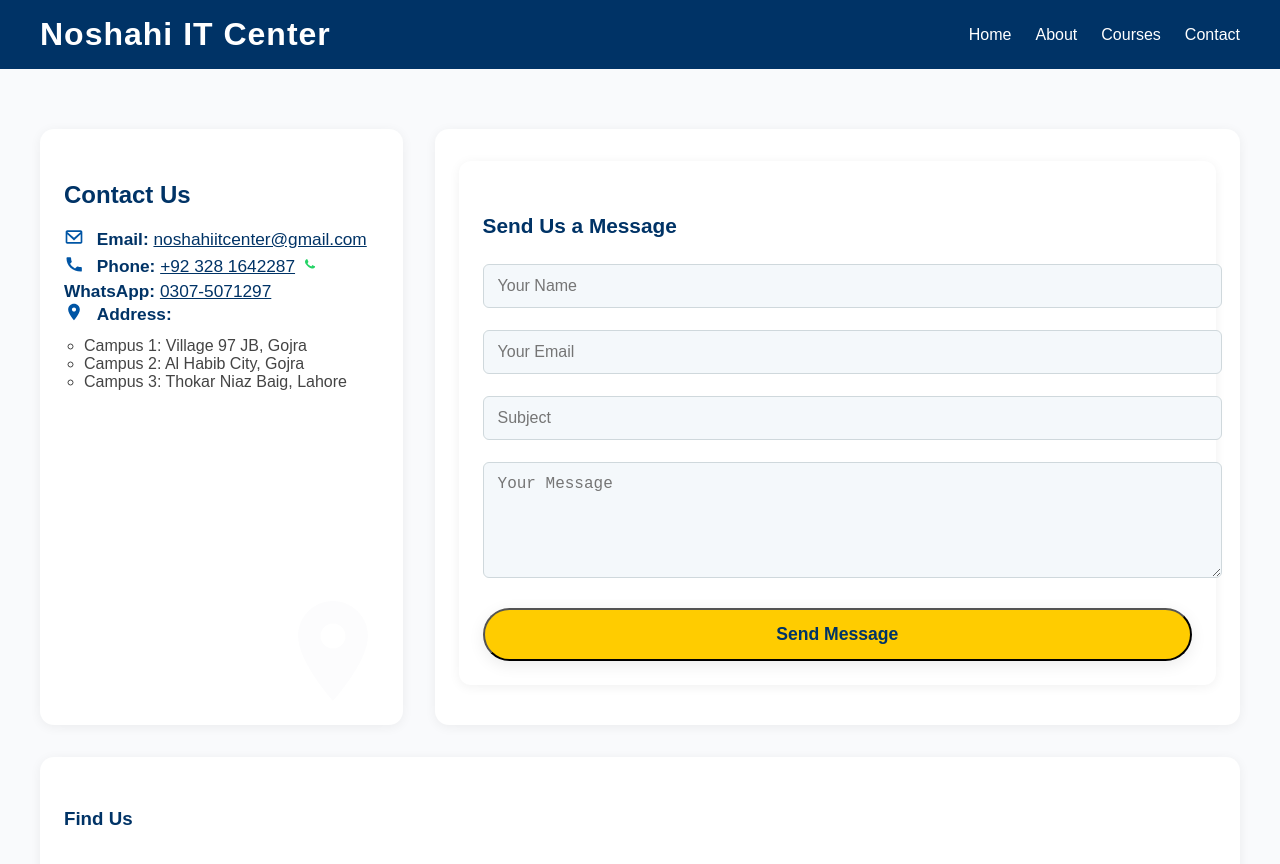
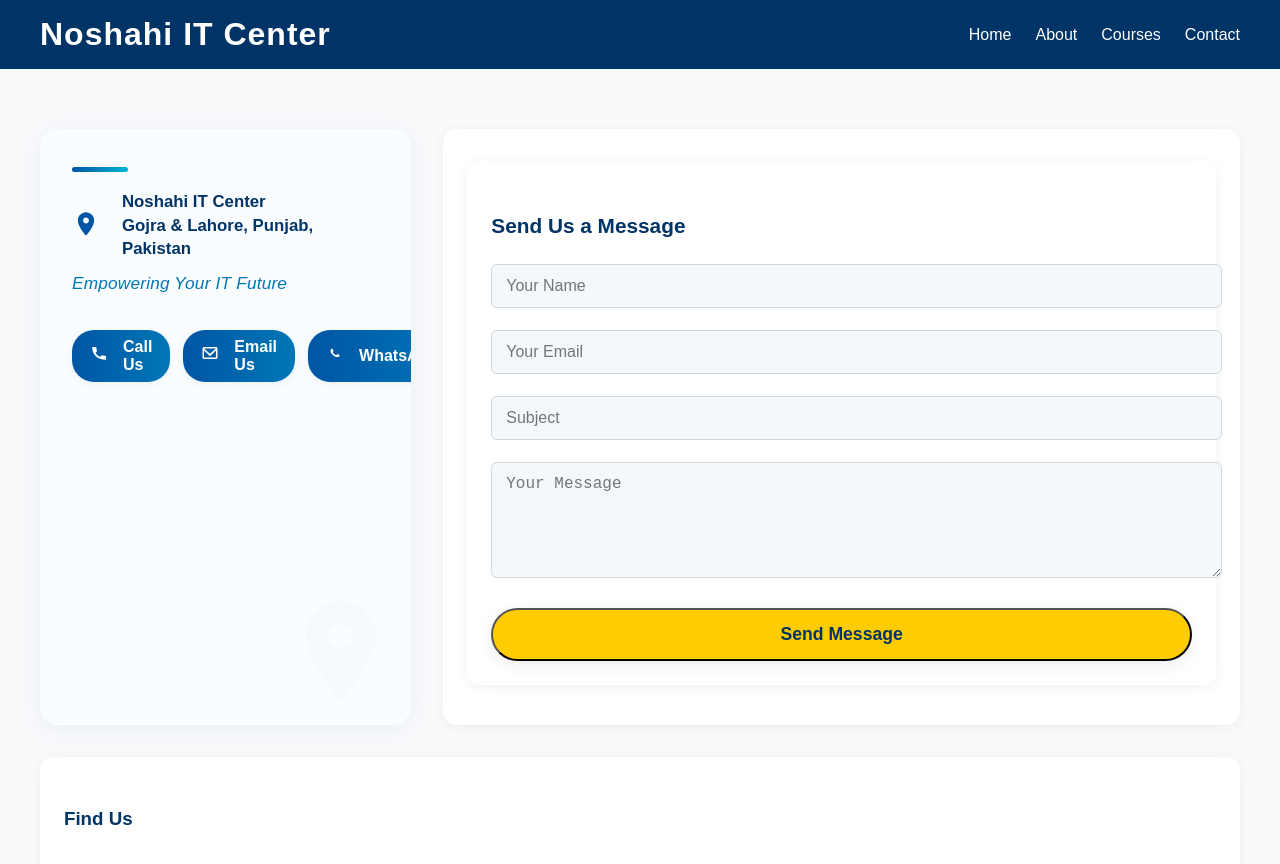
Before and after one commit to noshahi-devs/noshahi-it-center, a plain HTML site: page contact.html in a window 1280 px wide. Shown: the top 864 px of the page. Drawn offline with Linux system fonts and the light colour scheme; grey boxes are pictures that could not be loaded.

Commit message:
Created Home Page and Contact Page in Progress

```diff
--- a/contact.html
+++ b/contact.html
@@ -27,18 +27,28 @@
         <div class="container contact-horizontal-cards">
             <div class="contact-row">
                 <div class="contact-card contact-info-card stylish-contact-card">
-                    <h2>Contact Us</h2>
-                    <ul class="contact-details">
-                        <li><span class="contact-icon"><svg width="20" height="20" fill="#0055a5" viewBox="0 0 24 24"><path d="M20 4H4C2.89 4 2 4.89 2 6V18C2 19.11 2.89 20 4 20H20C21.11 20 22 19.11 22 18V6C22 4.89 21.11 4 20 4ZM20 6L12 13L4 6H20ZM4 18V8.83L12 16.17L20 8.83V18H4Z"/></svg></span> <strong>Email:</strong> <a href="https://mail.google.com/mail/?view=cm&fs=1&to=noshahiitcenter@gmail.com" target="_blank">noshahiitcenter@gmail.com</a></li>
-                        <li><span class="contact-icon"><svg width="20" height="20" fill="#0055a5" viewBox="0 0 24 24"><path d="M6.62 10.79a15.053 15.053 0 006.59 6.59l2.2-2.2a1 1 0 011.11-.21c1.21.49 2.53.76 3.89.76a1 1 0 011 1V20a1 1 0 01-1 1C10.07 21 3 13.93 3 5a1 1 0 011-1h3.5a1 1 0 011 1c0 1.36.27 2.68.76 3.89a1 1 0 01-.21 1.11l-2.2 2.2z"/></svg></span> <strong>Phone:</strong> <a href="tel:+923281642287">+92 328 1642287</a> <span class="contact-icon"><svg width="20" height="20" fill="#25D366" viewBox="0 0 24 24"><path d="M17.472 14.382c-.297-.149-1.758-.867-2.03-.967-.273-.099-.471-.148-.67.15-.198.297-.767.966-.94 1.164-.173.198-.347.223-.644.075-.297-.149-1.255-.463-2.39-1.475-.883-.788-1.48-1.761-1.653-2.059-.173-.297-.018-.458.13-.606.134-.133.298-.347.447-.52.151-.174.2-.298.3-.497.099-.198.05-.372-.025-.521-.075-.149-.669-1.611-.916-2.207-.242-.579-.487-.5-.669-.51-.173-.007-.372-.009-.571-.009-.198 0-.52.075-.792.372-.272.297-1.04 1.016-1.04 2.479 0 1.462 1.065 2.875 1.213 3.073.149.198 2.095 3.2 5.077 4.366.711.306 1.264.489 1.698.626.714.227 1.364.195 1.877.118.573-.085 1.758-.719 2.006-1.413.248-.694.248-1.289.173-1.413-.074-.124-.272-.198-.57-.347z"/></svg></span> <strong>WhatsApp:</strong> <a href="https://wa.me/923075071297" target="_blank">0307-5071297</a></li>
-                        <li><span class="contact-icon"><svg width="20" height="20" fill="#0055a5" viewBox="0 0 24 24"><path d="M12 2C8.13 2 5 5.13 5 9c0 5.25 7 13 7 13s7-7.75 7-13c0-3.87-3.13-7-7-7zm0 9.5c-1.38 0-2.5-1.12-2.5-2.5s1.12-2.5 2.5-2.5 2.5 1.12 2.5 2.5-1.12 2.5-2.5 2.5z"/></svg></span> <strong>Address:</strong>
-                            <ul class="campus-list">
-                                <li>Campus 1: Village 97 JB, Gojra</li>
-                                <li>Campus 2: Al Habib City, Gojra</li>
-                                <li>Campus 3: Thokar Niaz Baig, Lahore</li>
-                            </ul>
-                        </li>
-                    </ul>
+                    <div class="contact-accent-bar"></div>
+                    <div class="contact-location-block">
+                        <span class="contact-icon contact-location-icon">
+                            <svg width="28" height="28" fill="#0055a5" viewBox="0 0 24 24"><path d="M12 2C8.13 2 5 5.13 5 9c0 5.25 7 13 7 13s7-7.75 7-13c0-3.87-3.13-7-7-7zm0 9.5c-1.38 0-2.5-1.12-2.5-2.5s1.12-2.5 2.5-2.5 2.5 1.12 2.5 2.5-1.12 2.5-2.5 2.5z"/></svg>
+                        </span>
+                        <div class="contact-location-text">
+                            <strong>Noshahi IT Center</strong><br>
+                            Gojra & Lahore, Punjab, Pakistan
+                        </div>
+                    </div>
+                    <div class="contact-tagline">Empowering Your IT Future</div>
+                    <div class="contact-action-chips">
+                        <a class="contact-chip" href="tel:+923281642287">
+                            <span class="contact-icon"><svg width="18" height="18" fill="#fff" viewBox="0 0 24 24"><path d="M6.62 10.79a15.053 15.053 0 006.59 6.59l2.2-2.2a1 1 0 011.11-.21c1.21.49 2.53.76 3.89.76a1 1 0 011 1V20a1 1 0 01-1 1C10.07 21 3 13.93 3 5a1 1 0 011-1h3.5a1 1 0 011 1c0 1.36.27 2.68.76 3.89a1 1 0 01-.21 1.11l-2.2 2.2z"/></svg></span>Call Us
+                        </a>
+                        <a class="contact-chip" href="https://mail.google.com/mail/?view=cm&fs=1&to=noshahiitcenter@gmail.com" target="_blank">
+                            <span class="contact-icon"><svg width="18" height="18" fill="#fff" viewBox="0 0 24 24"><path d="M20 4H4C2.89 4 2 4.89 2 6V18C2 19.11 2.89 20 4 20H20C21.11 20 22 19.11 22 18V6C22 4.89 21.11 4 20 4ZM20 6L12 13L4 6H20ZM4 18V8.83L12 16.17L20 8.83V18H4Z"/></svg></span>Email Us
+                        </a>
+                        <a class="contact-chip" href="https://wa.me/923075071297" target="_blank">
+                            <span class="contact-icon"><svg width="18" height="18" fill="#fff" viewBox="0 0 24 24"><path d="M17.472 14.382c-.297-.149-1.758-.867-2.03-.967-.273-.099-.471-.148-.67.15-.198.297-.767.966-.94 1.164-.173.198-.347.223-.644.075-.297-.149-1.255-.463-2.39-1.475-.883-.788-1.48-1.761-1.653-2.059-.173-.297-.018-.458.13-.606.134-.133.298-.347.447-.52.151-.174.2-.298.3-.497.099-.198.05-.372-.025-.521-.075-.149-.669-1.611-.916-2.207-.242-.579-.487-.5-.669-.51-.173-.007-.372-.009-.571-.009-.198 0-.52.075-.792.372-.272.297-1.04 1.016-1.04 2.479 0 1.462 1.065 2.875 1.213 3.073.149.198 2.095 3.2 5.077 4.366.711.306 1.264.489 1.698.626.714.227 1.364.195 1.877.118.573-.085 1.758-.719 2.006-1.413.248-.694.248-1.289.173-1.413-.074-.124-.272-.198-.57-.347z"/></svg></span>WhatsApp
+                        </a>
+                    </div>
                     <span class="address-bg-icon">
                         <svg width="120" height="120" fill="#00336611" viewBox="0 0 24 24"><path d="M12 2C8.13 2 5 5.13 5 9c0 5.25 7 13 7 13s7-7.75 7-13c0-3.87-3.13-7-7-7zm0 9.5c-1.38 0-2.5-1.12-2.5-2.5s1.12-2.5 2.5-2.5 2.5 1.12 2.5 2.5-1.12 2.5-2.5 2.5z"/></svg>
                     </span>
--- a/style.css
+++ b/style.css
@@ -463,8 +463,87 @@ body {
 .stylish-contact-card {
     position: relative;
     overflow: hidden;
-    padding-bottom: 56px;
+    padding: 38px 32px 64px 32px;
+    min-height: 270px;
+    box-sizing: border-box;
+    background: #fafdff;
+    border-radius: 18px;
+    box-shadow: 0 4px 24px 0 rgba(0,64,128,0.07);
 }
+.contact-accent-bar {
+    height: 5px;
+    width: 56px;
+    background: linear-gradient(90deg,#0055a5 0%,#00b4d8 100%);
+    border-radius: 8px;
+    margin-bottom: 18px;
+}
+.contact-location-block {
+    display: flex;
+    align-items: center;
+    gap: 14px;
+    margin-bottom: 10px;
+}
+.contact-location-icon svg {
+    display: block;
+}
+.contact-location-text {
+    font-size: 1.05rem;
+    color: #003366;
+    font-weight: 600;
+    line-height: 1.4;
+}
+.contact-tagline {
+    font-style: italic;
+    color: #0077b6;
+    margin-bottom: 18px;
+    margin-top: 2px;
+    font-size: 1.08rem;
+    letter-spacing: 0.01em;
+}
+.contact-action-chips {
+    display: flex;
+    gap: 13px;
+    margin-top: 18px;
+    margin-bottom: 2px;
+}
+.contact-chip {
+    display: flex;
+    align-items: center;
+    gap: 7px;
+    background: linear-gradient(90deg,#0055a5 0%,#0077b6 100%);
+    color: #fff;
+    font-weight: 600;
+    border-radius: 22px;
+    padding: 8px 18px;
+    font-size: 1rem;
+    text-decoration: none;
+    box-shadow: 0 2px 8px 0 rgba(0,85,165,0.07);
+    transition: background 0.18s, box-shadow 0.18s;
+}
+.contact-chip:hover {
+    background: linear-gradient(90deg,#0077b6 0%,#0055a5 100%);
+    box-shadow: 0 4px 14px 0 rgba(0,85,165,0.13);
+    color: #fff;
+    text-decoration: none;
+}
+@media (max-width: 700px) {
+    .stylish-contact-card {
+        padding: 24px 10px 44px 10px;
+        min-height: 200px;
+    }
+    .contact-location-block {
+        gap: 7px;
+    }
+    .contact-accent-bar {
+        width: 38px;
+        margin-bottom: 13px;
+    }
+    .contact-action-chips {
+        gap: 7px;
+        margin-top: 13px;
+    }
+}
+
 .contact-icon {
     display: inline-block;
     vertical-align: middle;
```
